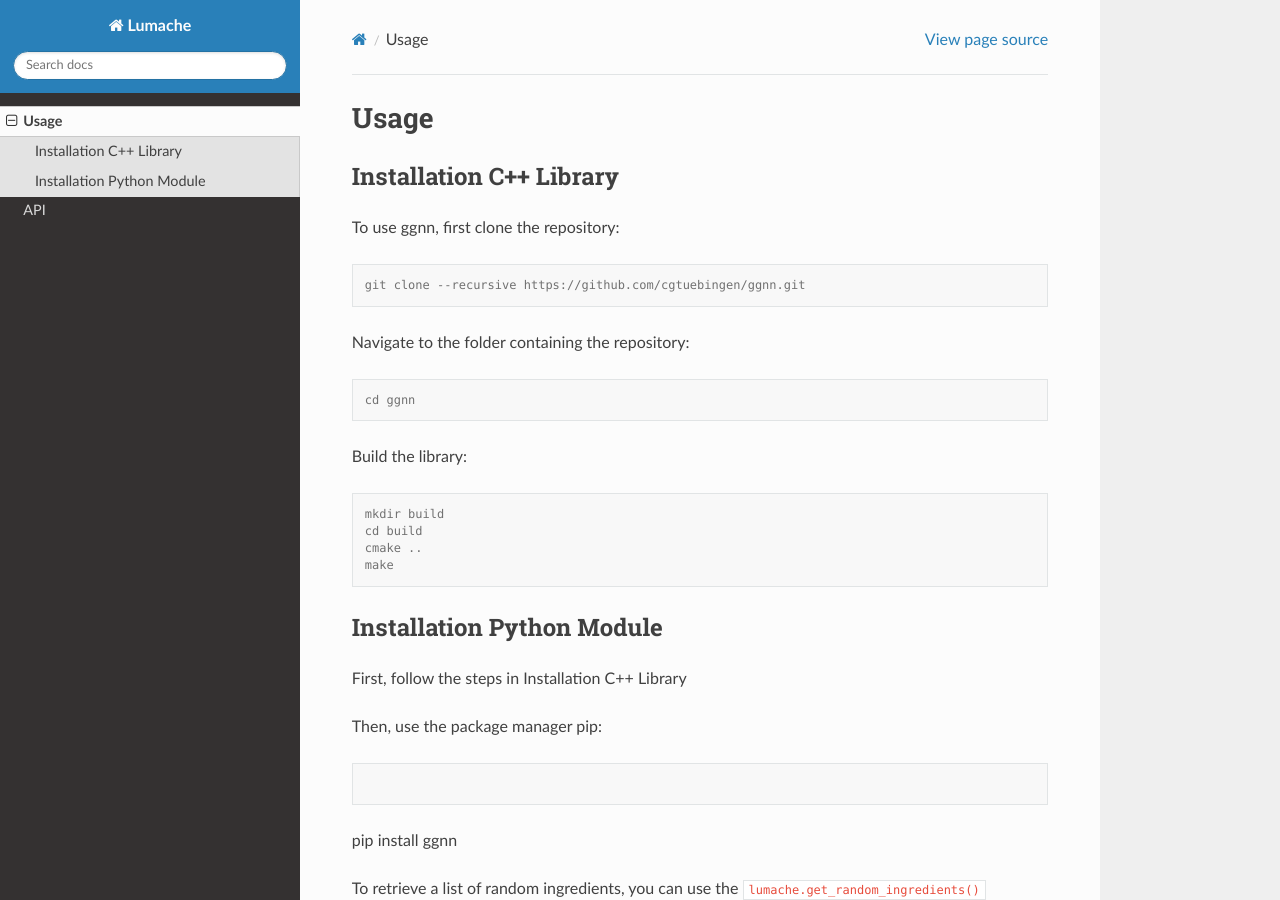
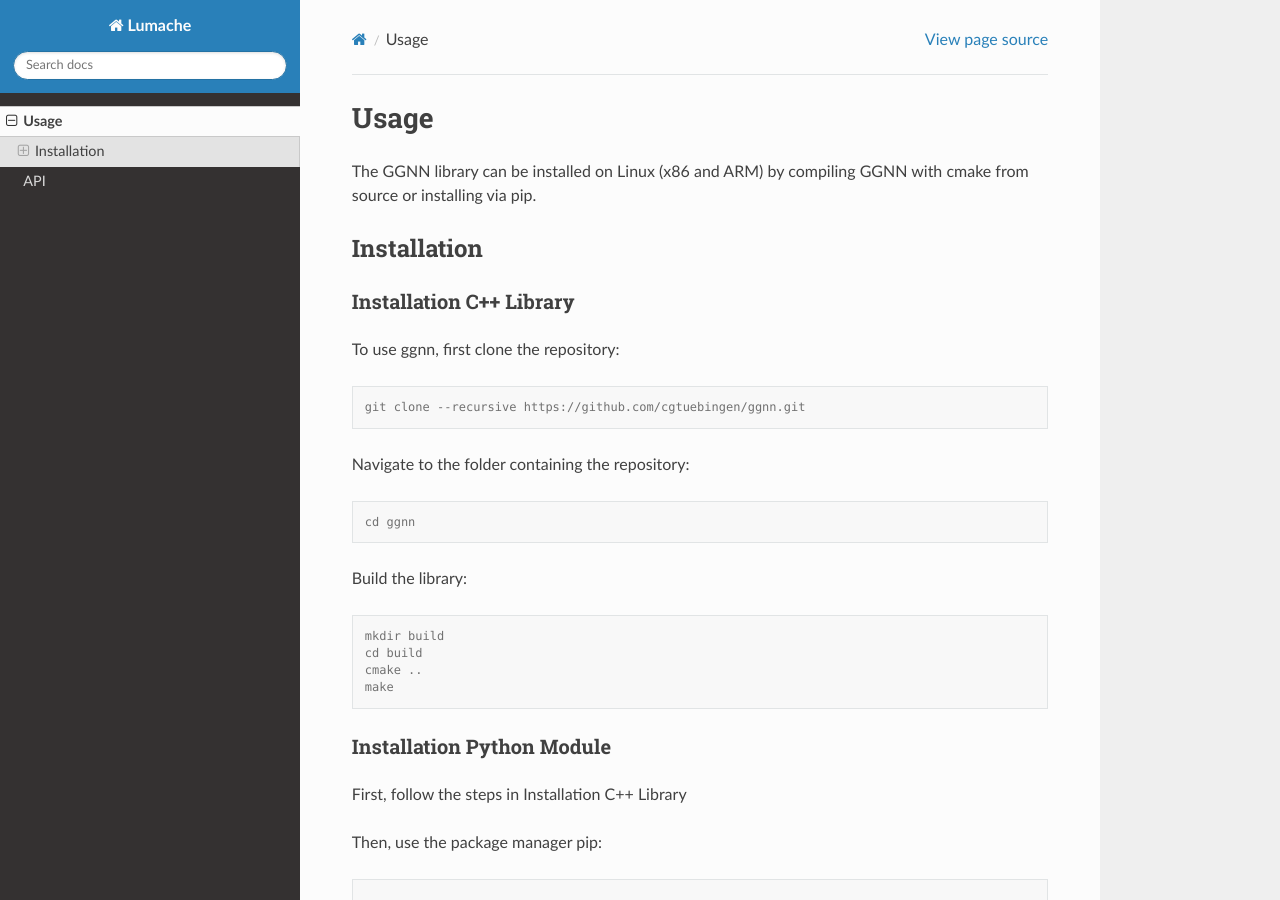
Before and after one commit to XDeboratti/rtd-tutorial, a Sphinx documentation site: the page built from docs/source/usage.rst, in a window 1280 px wide and 900 px high. Built offline with Sphinx 7.4.7 and the Read the Docs theme 3.1.0, drawn with Linux system fonts in a browser that asks for light colours.

Commit message:
Update usage.rst

```diff
--- a/docs/source/usage.rst
+++ b/docs/source/usage.rst
@@ -1,10 +1,15 @@
 Usage
 =====
+
+The GGNN library can be installed on Linux (x86 and ARM) by compiling GGNN with cmake from source or installing via pip.
+
+Installation
+------------
 
 .. _installation:
 
 Installation C++ Library
-------------
+~~~~~~~~~~~~~~~~~~~~~~~~
 
 To use ggnn, first clone the repository:
 
@@ -29,7 +34,7 @@ Build the library:
 
 
 Installation Python Module
-----------------
+~~~~~~~~~~~~~~~~~~~~~~~~~~
 
 First, follow the steps in :ref:`Installation C++ Library`
 
```
